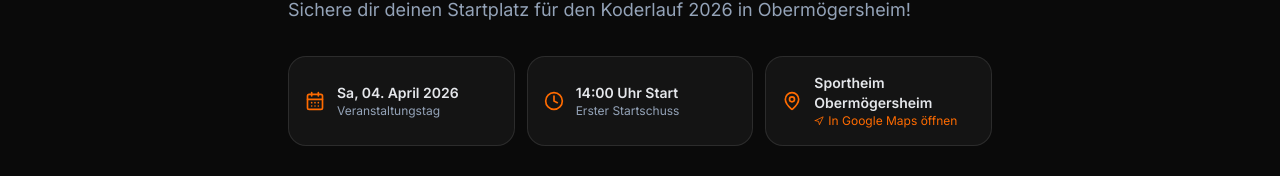
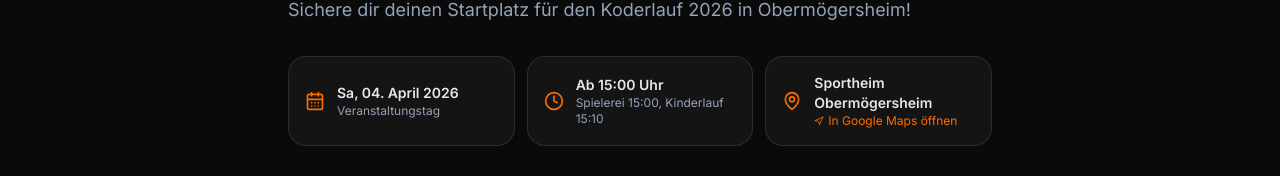
Before and after one commit to pengelhard/Koderlauf-Webseite, a Next.js app: page /anmeldung in a window 1280 px wide. Shown: the part 212-388 px from the top of the page. Built offline with nearby package versions, Linux system fonts and the light colour scheme; grey boxes are pictures that could not be loaded.

Commit message:
fix: Neue Startzeiten - Spielerei 15:00, Kinderlauf 15:10, Trailrun 16:20, Koderrunde 16:30, KuK 16:40

```diff
--- a/src/app/anmeldung/page.tsx
+++ b/src/app/anmeldung/page.tsx
@@ -48,8 +48,8 @@ export default function AnmeldungPage() {
           <div className="flex items-center gap-3 rounded-2xl border border-border bg-card p-4">
             <Clock className="h-5 w-5 shrink-0 text-koder-orange" />
             <div>
-              <p className="text-sm font-semibold">14:00 Uhr Start</p>
-              <p className="text-xs text-muted-foreground">Erster Startschuss</p>
+              <p className="text-sm font-semibold">Ab 15:00 Uhr</p>
+              <p className="text-xs text-muted-foreground">Spielerei 15:00, Kinderlauf 15:10</p>
             </div>
           </div>
           <a
--- a/src/components/sections/features.tsx
+++ b/src/components/sections/features.tsx
@@ -5,10 +5,10 @@ import Link from "next/link";
 import { Mountain, TreePine, Zap, Baby } from "lucide-react";
 
 const strecken = [
-  { id: "kinderlauf", name: "Kinderlauf", dist: "800 m", zeit: "14:00", icon: Baby, color: "#FF6B00" },
-  { id: "kurz-knackig", name: "Kurz und knackig", dist: "4 km", zeit: "14:30", icon: Zap, color: "#22C55E" },
-  { id: "koderrunde", name: "Koderrunde", dist: "8,5 km", zeit: "14:45", icon: TreePine, color: "#EAB308" },
-  { id: "trailrun", name: "Trailrun", dist: "11,25 km", zeit: "15:20", icon: Mountain, color: "#3B82F6" },
+  { id: "kinderlauf", name: "Kinderlauf", dist: "800 m", zeit: "15:10", icon: Baby, color: "#FF6B00" },
+  { id: "kurz-knackig", name: "Kurz und knackig", dist: "4 km", zeit: "16:40", icon: Zap, color: "#22C55E" },
+  { id: "koderrunde", name: "Koderrunde", dist: "8,5 km", zeit: "16:30", icon: TreePine, color: "#EAB308" },
+  { id: "trailrun", name: "Trailrun", dist: "11,25 km", zeit: "16:20", icon: Mountain, color: "#3B82F6" },
 ];
 
 const container = { hidden: {}, show: { transition: { staggerChildren: 0.08 } } };
--- a/src/components/sections/hero.tsx
+++ b/src/components/sections/hero.tsx
@@ -85,7 +85,7 @@ export function Hero() {
           transition={{ duration: 0.6 }}
           className="mb-4 text-sm font-semibold uppercase tracking-[0.3em] text-koder-orange"
         >
-          04. April 2026 &middot; Obermögersheim
+          04. April 2026 &middot; Ab 15:00 Uhr &middot; Obermögersheim
         </motion.p>
 
         <motion.h1
@@ -114,7 +114,7 @@ export function Hero() {
           transition={{ duration: 0.6, delay: 0.5 }}
           className="mt-8"
         >
-          <CountdownTimer targetDate="2026-04-04T14:00:00" />
+          <CountdownTimer targetDate="2026-04-04T15:00:00" />
         </motion.div>
 
         <motion.div
--- a/src/components/sections/stats.tsx
+++ b/src/components/sections/stats.tsx
@@ -51,7 +51,7 @@ export function Stats() {
       .catch(() => {});
   }, []);
 
-  const daysLeft = Math.max(0, Math.ceil((new Date("2026-04-04T14:00:00").getTime() - Date.now()) / (1000 * 60 * 60 * 24)));
+  const daysLeft = Math.max(0, Math.ceil((new Date("2026-04-04T15:00:00").getTime() - Date.now()) / (1000 * 60 * 60 * 24)));
 
   const stats = [
     { value: counts.total, label: "Anmeldungen", suffix: "" },
```
